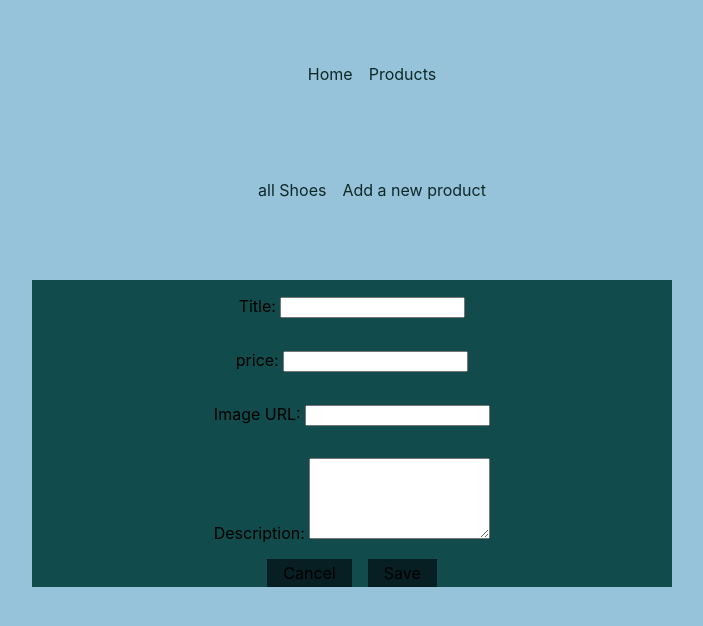
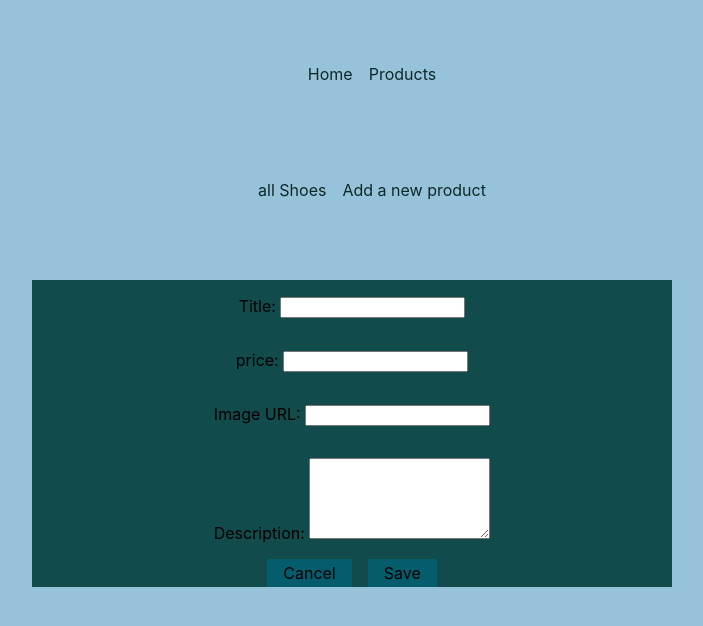
Before and after one commit to BasharBakri/crudShoeStore, a React (Create React App) app: page /a/allshoes/addshoe in a window 1280 px wide. Shown: the top 626 px of the page, without its empty margins (288-991 px from the left). Built offline with nearby package versions, Linux system fonts and the light colour scheme.

Commit message:
edit functional

```diff
--- a/src/AddShoe.js
+++ b/src/AddShoe.js
@@ -1,7 +1,16 @@
-import { useNavigate, Form } from "react-router-dom";
+import { useNavigate, Form, useNavigation } from "react-router-dom";
 export default function AddShoe() {
 
+  const navigation = useNavigation();
   const navigate = useNavigate();
+
+  const isSubmitting = navigation.state === 'submitting';
+
+
+
+
+
+
   function cancelHandler() {
     navigate(`/a/allshoes/`);
   }
@@ -24,10 +33,10 @@ export default function AddShoe() {
         <textarea id="description" name="description" rows="5" required />
       </p>
       <div className="shoeAction" >
-        <button type="button" onClick={cancelHandler}>
-          Cancel
+        <button type="button" onClick={cancelHandler} disabled={isSubmitting} >
+          {isSubmitting ? 'Please Wait' : 'Cancel'}
         </button>
-        <button>Save</button>
+        <button disabled={isSubmitting}>{isSubmitting ? 'Submitting...' : 'Save'}</button>
       </div>
     </Form>
   )
--- a/src/App.css
+++ b/src/App.css
@@ -81,6 +81,6 @@
 .shoeAction button {
   background-color: transparent;
   border: none;
-  background-color: #071E22;
+  background-color: #045c6c;
   ;
 }
--- a/src/App.js
+++ b/src/App.js
@@ -12,6 +12,7 @@ import { getSingleShoe } from './apiEach';
 import AllShoesRoot from './AllShoesRoot';
 import { sendShoe } from './apiAdd';
 import { deleteShoe } from './apiDelete';
+import { sendEditShoe } from './apiEdit';
 
 const router = createBrowserRouter([
   {
@@ -46,7 +47,8 @@ const router = createBrowserRouter([
           {
             path: '/a/allshoes/:shoeId/edit',
             element: <EditShoe />,
-            loader: getSingleShoe
+            loader: getSingleShoe,
+            action: sendEditShoe
           }
 
         ]
--- a/src/EditShoe.js
+++ b/src/EditShoe.js
@@ -1,5 +1,4 @@
-import { useParams } from "react-router-dom";
-import { useNavigate, useLoaderData } from "react-router-dom";
+import { useNavigate, Form, useNavigation, useParams, useLoaderData } from "react-router-dom";
 
 export default function EditShoe() {
   const data = useLoaderData()
@@ -7,34 +6,39 @@ export default function EditShoe() {
   const params = useParams();
   console.log(params.shoeId);
 
+
+  const navigation = useNavigation();
   const navigate = useNavigate();
   function cancelHandler() {
     navigate(`/a/allshoes/${params.shoeId}`);
   }
+
+  const isSubmitting = navigation.state === 'submitting';
+
   return (
-    <form className="shoeItem">
+    <Form method="PUT" className="shoeItem">
       <p>
         <label htmlFor="title">Title: </label>
         <input id="title" type="text" name="title" required defaultValue={data.title} />
       </p>
       <p>
-        <label htmlFor="id">ID: </label>
-        <input id="id" type="text" name="id" required defaultValue={data.id} />
+        <label htmlFor="price">price: </label>
+        <input price="price" type="text" name="price" required defaultValue={data.price} />
       </p>
       <p>
-        <label htmlFor="image">Image URL: </label>
-        <input id="image" type="url" name="image" required defaultValue={data.avatar} />
+        <label htmlFor="avatar">Image URL: </label>
+        <input id="avatar" type="url" name="avatar" required defaultValue={data.avatar} />
       </p>
       <p>
         <label htmlFor="description">Description: </label>
         <textarea id="description" name="description" rows="5" required defaultValue={data.description} />
       </p>
       <div className="shoeAction" >
-        <button type="button" onClick={cancelHandler}>
-          Cancel
+        <button type="button" onClick={cancelHandler} disabled={isSubmitting} >
+          {isSubmitting ? 'Please Wait' : 'Cancel'}
         </button>
-        <button>Save</button>
+        <button disabled={isSubmitting}>{isSubmitting ? 'Editing...' : 'Save'}</button>
       </div>
-    </form>
+    </Form>
   )
 }
--- /dev/null
+++ b/src/apiEdit.js
@@ -0,0 +1,24 @@
+import { json, redirect } from "react-router-dom";
+
+export const sendEditShoe = async ({ request, params }) => {
+  const id = params.shoeId
+  const sendData = await request.formData();
+  const sentShoeData = {
+    title: sendData.get('title'),
+    price: sendData.get('price'),
+    avatar: sendData.get('avatar'),
+    description: sendData.get('description')
+  }
+  console.log(sentShoeData);
+  const response = await fetch(`https://63f9f2ca473885d837d55e59.mockapi.io/api/Shoes/${id}`, {
+    method: 'PUT',
+    headers: { 'content-type': 'application/json' },
+    body: JSON.stringify(sentShoeData)
+  });
+  console.log(response);
+  if (response.ok) {
+    return redirect('/a/allshoes');
+  } else {
+    throw json({ message: 'Could not edit Item' }, { status: 400 })
+  }
+};
```
